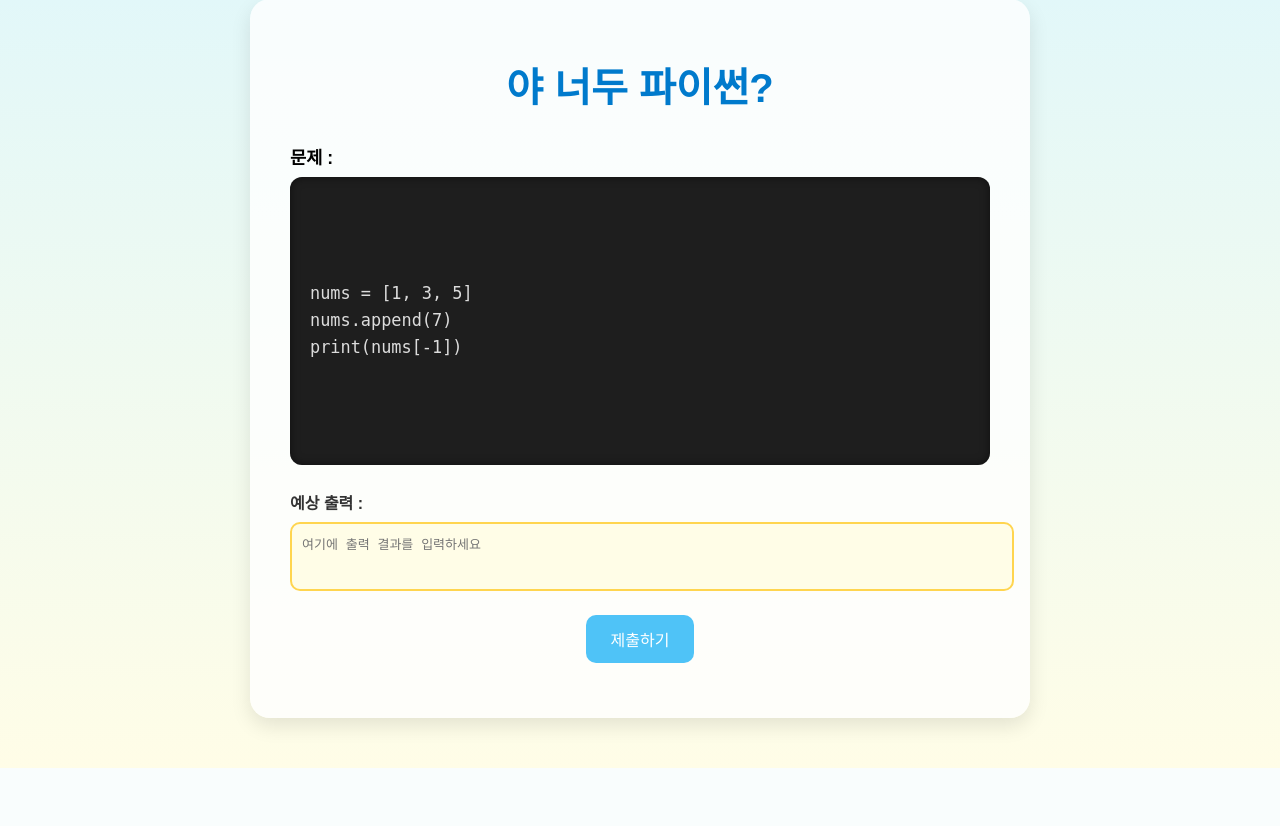
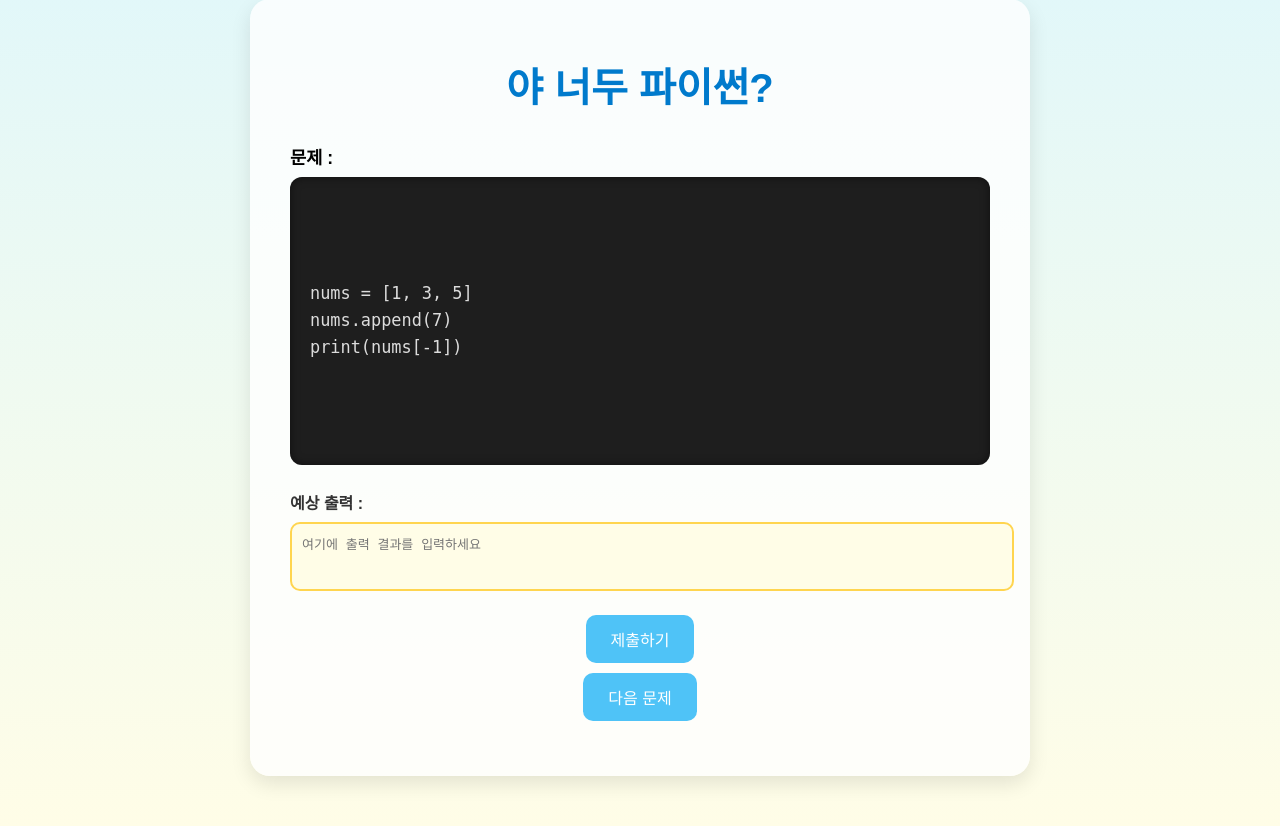
Before and after one commit to KyungminIM/yss_pytest, a Flask app: page / in a window 1280 px wide. Shown: the part 51-877 px from the top of the page. Before the commit the page ends 819 px from the top, so only its background shows below. Run offline with Flask 3, Linux system fonts and the light colour scheme; some web fonts are replaced.

Commit message:
다음문제 버튼 추가

```diff
--- a/app.py
+++ b/app.py
@@ -5,7 +5,7 @@ import random
 
 app = Flask(__name__)
 
-# ✅ 문제 리스트 (다양한 출력 예측 문제)
+# ✅ 문제 리스트
 questions = [
     {
         'id': 1,
@@ -59,34 +59,37 @@ questions = [
     }
 ]
 
-# ✅ 현재 출제된 문제를 기억하기 위한 변수
+# ✅ 현재 문제를 저장
 current_question = {'code': '', 'expected_output': ''}
 
 @app.route('/')
 def index():
-    # 문제 무작위 선택
     question = random.choice(questions)
     current_question['code'] = question['code']
     current_question['expected_output'] = question['expected_output']
     return render_template('index.html', code=question['code'])
 
+@app.route('/new-question', methods=['GET'])
+def new_question():
+    question = random.choice(questions)
+    current_question['code'] = question['code']
+    current_question['expected_output'] = question['expected_output']
+    return jsonify({'code': question['code']})
+
 @app.route('/check', methods=['POST'])
 def check():
     user_answer = request.json.get('answer', '').strip()
-
-    # 문제 코드 가져와서 실행
     code = current_question['code']
 
     output_buffer = io.StringIO()
     with contextlib.redirect_stdout(output_buffer):
         try:
-            exec(code, {})  # 보안상 제한된 환경에서만 사용할 것
+            exec(code, {})  # 보안상 실제 배포 시 제한 필요
         except Exception as e:
             actual_output = f'Error: {e}'
         else:
             actual_output = output_buffer.getvalue().strip()
 
-    # 정답 비교
     is_correct = user_answer == actual_output
 
     return jsonify({
--- a/static/script.js
+++ b/static/script.js
@@ -1,8 +1,11 @@
 document.addEventListener('DOMContentLoaded', function () {
     const submitBtn = document.getElementById('submit-btn');
+    const nextBtn = document.getElementById('next-btn');
     const answerInput = document.getElementById('user-answer');
     const resultBox = document.getElementById('result');
+    const codeBox = document.getElementById('code');
 
+    // 🔹 정답 제출
     submitBtn.addEventListener('click', function () {
         const userAnswer = answerInput.value.trim();
 
@@ -29,4 +32,20 @@ document.addEventListener('DOMContentLoaded', function () {
             console.error('Error:', error);
         });
     });
+
+    // 🔹 다음 문제 불러오기
+    nextBtn.addEventListener('click', function () {
+        fetch('/new-question')
+            .then(response => response.json())
+            .then(data => {
+                codeBox.textContent = data.code;  // 새 코드 표시
+                answerInput.value = '';           // 입력 초기화
+                resultBox.textContent = '';       // 결과 초기화
+            })
+            .catch(error => {
+                resultBox.textContent = '⚠️ 문제를 불러오는 데 실패했습니다.';
+                resultBox.style.color = 'darkorange';
+                console.error('Error:', error);
+            });
+    });
 });
--- a/static/styles.css
+++ b/static/styles.css
@@ -1,7 +1,7 @@
 /* 1. D2Coding 폰트 불러오기 */
 @import url('https://cdn.jsdelivr.net/gh/projectnoonnu/noonfonts_2107@1.0/D2Coding@1.3.2.css');
 
-/* 2. 전체 페이지 배경 및 기본 설정 */
+/* 2. 전체 배경 및 폰트 설정 */
 body {
     margin: 0;
     padding: 0;
@@ -10,7 +10,7 @@ body {
     color: #333;
 }
 
-/* 3. 중앙 컨테이너 */
+/* 3. 메인 컨테이너 박스 */
 .container {
     max-width: 700px;
     margin: 50px auto;
@@ -20,7 +20,7 @@ body {
     padding: 30px 40px;
 }
 
-/* 4. 제목 스타일 */
+/* 4. 타이틀 */
 h1 {
     text-align: center;
     color: #007acc;
@@ -28,16 +28,16 @@ h1 {
     margin-bottom: 30px;
 }
 
-/* 5. 문제 라벨 */
+/* 5. 코드 라벨 ("문제 :") */
 .code-label {
     display: block;
     font-size: 1.1em;
     font-weight: bold;
     margin-bottom: 8px;
-    color: #000000; /* 검정색으로 변경 */
+    color: #000000;
 }
 
-/* 6. 코드 박스 (콘솔 스타일) */
+/* 6. 파이썬 코드 박스 (콘솔 스타일) */
 .question-box {
     background-color: #1e1e1e;
     color: #dcdcdc;
@@ -51,7 +51,7 @@ h1 {
     box-shadow: inset 0 0 10px rgba(0, 0, 0, 0.5);
 }
 
-/* 7. 정답 입력 박스 */
+/* 7. 출력 입력 박스 */
 .answer-box {
     margin-bottom: 20px;
 }
@@ -73,8 +73,9 @@ textarea {
     resize: none;
 }
 
-/* 9. 제출 버튼 */
-#submit-btn {
+/* 9. 버튼 (제출, 다음 문제 공통 스타일) */
+#submit-btn,
+#next-btn {
     background-color: #4fc3f7;
     color: #fff;
     border: none;
@@ -84,14 +85,15 @@ textarea {
     cursor: pointer;
     transition: background-color 0.3s;
     display: block;
-    margin: 0 auto;
+    margin: 10px auto;
 }
 
-#submit-btn:hover {
+#submit-btn:hover,
+#next-btn:hover {
     background-color: #039be5;
 }
 
-/* 10. 정답 결과 박스 */
+/* 10. 정답 결과 표시 */
 .result-box {
     margin-top: 25px;
     text-align: center;
--- a/templates/index.html
+++ b/templates/index.html
@@ -9,20 +9,25 @@
     <div class="container">
         <h1>야 너두 파이썬?</h1>
 
-        <!-- 문제 라벨 분리 -->
+        <!-- 문제 라벨 -->
         <label class="code-label">문제 :</label>
+
+        <!-- 파이썬 코드 박스 -->
         <div class="question-box">
             <pre id="code">{{ code }}</pre>
         </div>
 
-        <!-- 예상 출력 -->
+        <!-- 예상 출력 입력 -->
         <div class="answer-box">
             <label for="user-answer">예상 출력 :</label>
             <textarea id="user-answer" rows="3" placeholder="여기에 출력 결과를 입력하세요"></textarea>
         </div>
 
+        <!-- 버튼 영역 -->
         <button id="submit-btn">제출하기</button>
+        <button id="next-btn">다음 문제</button>
 
+        <!-- 결과 출력 -->
         <div id="result" class="result-box"></div>
     </div>
 
```
